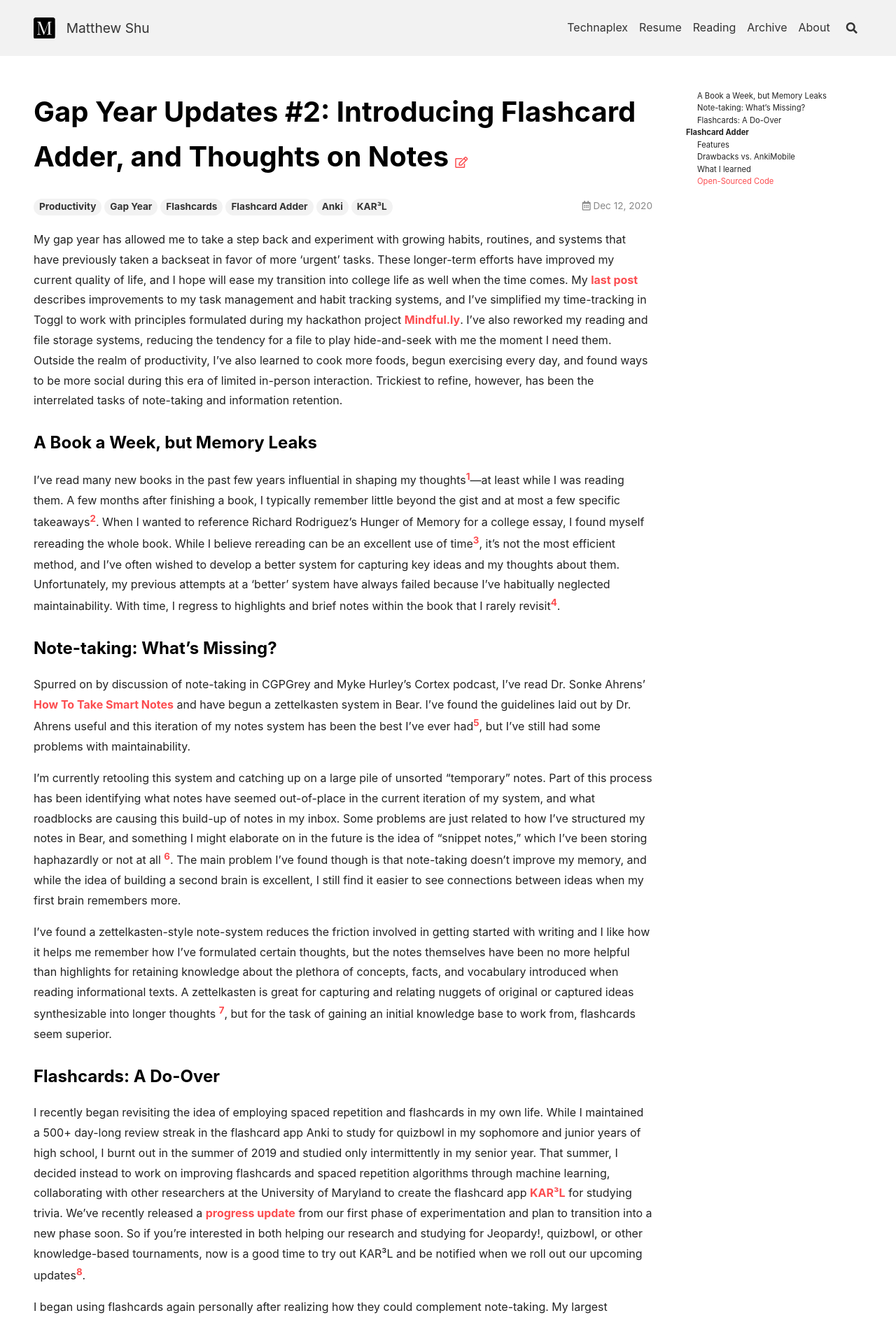
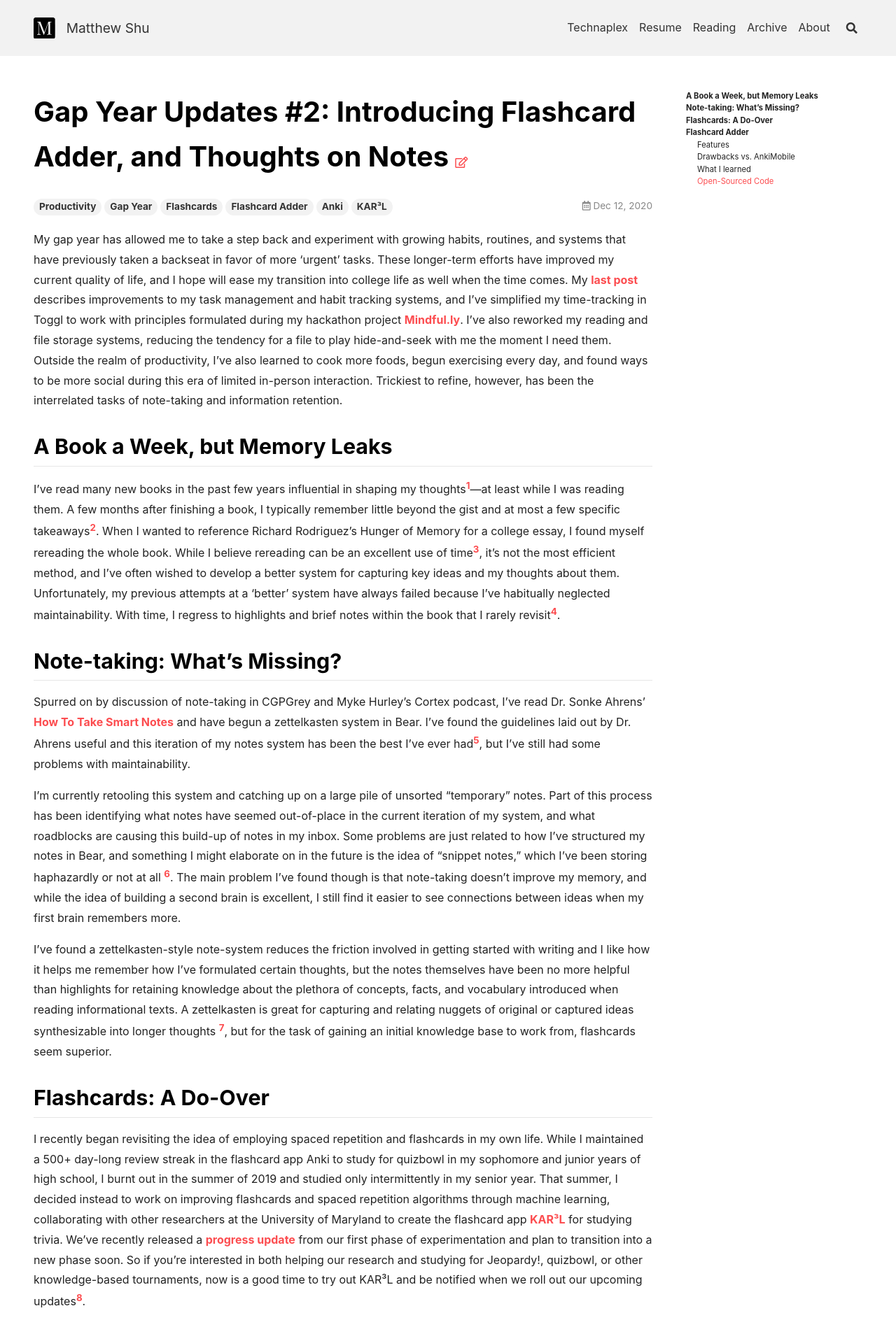
Before and after one commit to Nonameentered/nonameentered.github.io, a Jekyll site: the page built from _posts/2020-11-28-gap-year-updates-2-introducing-flashcard-adder-and-thoughts-on-notes.md, in a window 1280 px wide. Shown: the top 1887 px of the page at 70% size. Built offline with Jekyll 4.4.1, drawn with Linux system fonts in a browser that asks for light colours; nearby versions of some CDN libraries; comment, search, counter and statistics services are not loaded.

Commit message:
modify headers

```diff
--- a/_posts/2020-11-28-gap-year-updates-2-introducing-flashcard-adder-and-thoughts-on-notes.md
+++ b/_posts/2020-11-28-gap-year-updates-2-introducing-flashcard-adder-and-thoughts-on-notes.md
@@ -12,17 +12,20 @@ excerpt: While rethinking my approach to note-taking, I began revisiting the tri
 
 My gap year has allowed me to take a step back and experiment with growing habits, routines, and systems that have previously taken a backseat in favor of more ‘urgent’ tasks. These longer-term efforts have improved my current quality of life, and I hope will ease my transition into college life as well when the time comes. My [last post](https://www.matthewshu.com/productivity/2020/11/28/gap-year-updates-1-staying-productive.html) describes improvements to my task management and habit tracking systems, and I’ve simplified my time-tracking in Toggl to work with principles formulated during my hackathon project [Mindful.ly](https://devpost.com/software/mindful-ly). I’ve also reworked my reading and file storage systems, reducing the tendency for a file to play hide-and-seek with me the moment I need them. Outside the realm of productivity, I’ve also learned to cook more foods, begun exercising every day, and found ways to be more social during this era of limited in-person interaction. Trickiest to refine, however, has been the interrelated tasks of note-taking and information retention.
 
-### A Book a Week, but Memory Leaks
+## A Book a Week, but Memory Leaks
+
 I’ve read many new books in the past few years influential in shaping my thoughts[^1]—at least while I was reading them. A few months after finishing a book, I typically remember little beyond the gist and at most a few specific takeaways[^2]. When I wanted to reference Richard Rodriguez’s Hunger of Memory for a college essay, I found myself rereading the whole book. While I believe rereading can be an excellent use of time[^3], it’s not the most efficient method, and I’ve often wished to develop a better system for capturing key ideas and my thoughts about them. Unfortunately, my previous attempts at a ‘better’ system have always failed because I've habitually neglected maintainability. With time, I regress to highlights and brief notes within the book that I rarely revisit[^4].
 
-### Note-taking: What’s Missing?
+## Note-taking: What’s Missing?
+
 Spurred on by discussion of note-taking in CGPGrey and Myke Hurley’s Cortex podcast, I’ve read Dr. Sonke Ahrens’ [How To Take Smart Notes](https://takesmartnotes.com/) and have begun a zettelkasten system in Bear. I’ve found the guidelines laid out by Dr. Ahrens useful and this iteration of my notes system has been the best I’ve ever had[^5], but I’ve still had some problems with maintainability.
 
 I’m currently retooling this system and catching up on a large pile of unsorted “temporary” notes. Part of this process has been identifying what notes have seemed out-of-place in the current iteration of my system, and what roadblocks are causing this build-up of notes in my inbox. Some problems are just related to how I’ve structured my notes in Bear, and something I might elaborate on in the future is the idea of “snippet notes,” which I’ve been storing haphazardly or not at all [^6]. The main problem I’ve found though is that note-taking doesn’t improve my memory, and while the idea of building a second brain is excellent, I still find it easier to see connections between ideas when my first brain remembers more.
 
 I’ve found a zettelkasten-style note-system reduces the friction involved in getting started with writing and I like how it helps me remember how I’ve formulated certain thoughts, but the notes themselves have been no more helpful than highlights for retaining knowledge about the plethora of concepts, facts, and vocabulary introduced when reading informational texts. A zettelkasten is great for capturing and relating nuggets of original or captured ideas synthesizable into longer thoughts [^7], but for the task of gaining an initial knowledge base to work from, flashcards seem superior.
 
-### Flashcards: A Do-Over
+## Flashcards: A Do-Over
+
 I recently began revisiting the idea of employing spaced repetition and flashcards in my own life. While I maintained a 500+ day-long review streak in the flashcard app Anki to study for quizbowl in my sophomore and junior years of high school, I burnt out in the summer of 2019 and studied only intermittently in my senior year. That summer, I decided instead to work on improving flashcards and spaced repetition algorithms through machine learning, collaborating with other researchers at the University of Maryland to create the flashcard app [KAR³L](https://karl.qanta.org) for studying trivia. We’ve recently released a [progress update](https://zerobatchsize.net/2020/10/14/karl.html) from our first phase of experimentation and plan to transition into a new phase soon. So if you’re interested in both helping our research and studying for Jeopardy!, quizbowl, or other knowledge-based tournaments, now is a good time to try out KAR³L and be notified when we roll out our upcoming updates[^8].
 
 I began using flashcards again personally after realizing how they could complement note-taking. My largest problem has been remembering old highlighted thoughts and ideas, and spaced repetition flashcards offer a potentially maintainable solution for resurfacing them. After deleting my old 20K+ flashcard collection in Anki a few months ago [^9], I’ve begun using Anki to store key information from content I consume [^10]. In particular, I’ve been creating flashcards from textbooks like Matthew Salagnik’s [Bit By Bit](https://www.bitbybitbook.com/), Goodfellow et. al’s [Deep Learning](https://www.deeplearningbook.org/), Annette Lareau’s Unequal Childhoods, as well as various papers and articles. I’ve been using flashcards to remember terms and concepts that could come in handy in the future. Recently, I’ve also begun creating ‘quote’ flashcards, which works similarly to [Readwise](https://readwise.io/), resurfacing content that previously would have highlighted and forgotten. Both of these flashcard types provide our brains more material to work with when writing, facilitating the process of discovering connections and references in both our notes and essays.
```
